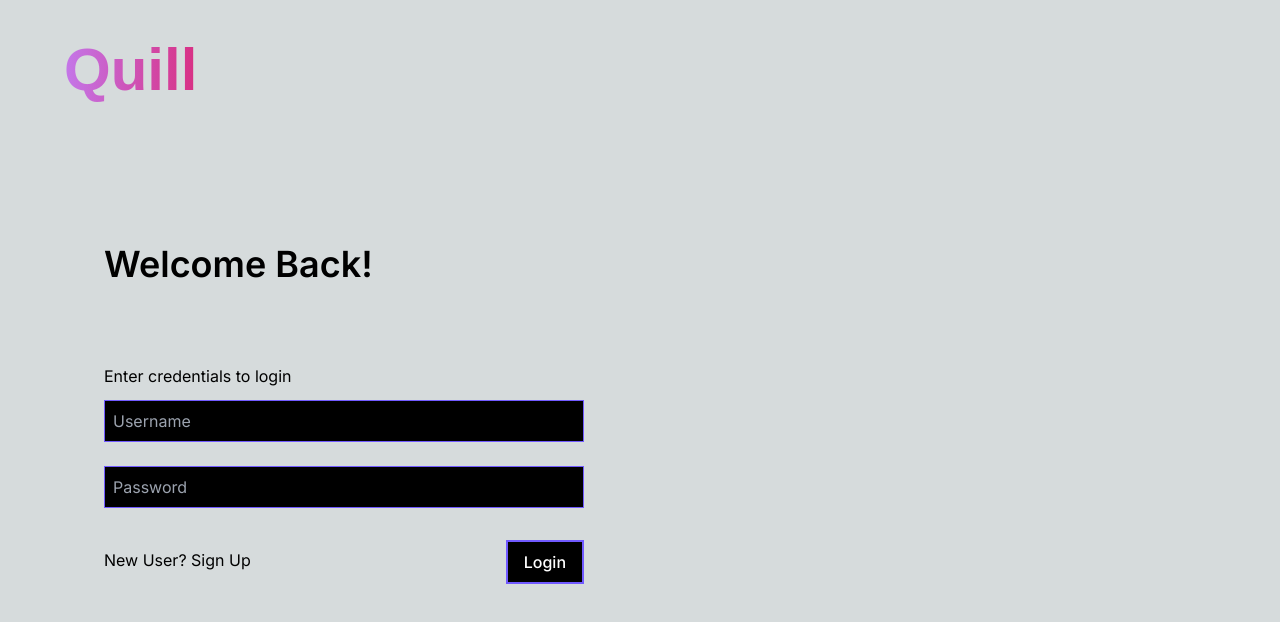
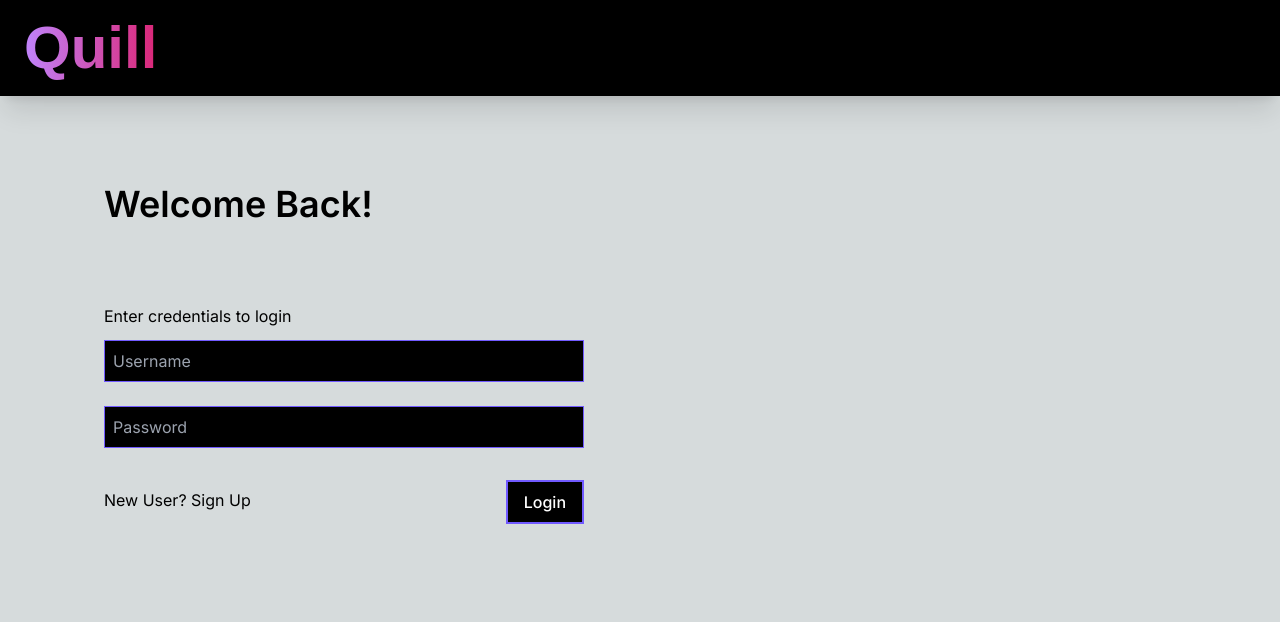
Before and after one commit to Noelzak03/quill-frontend, a Next.js app: page /login in a window 1280 px wide. Shown: the top 622 px of the page. Built offline with nearby package versions, Linux system fonts and the light colour scheme.

Commit message:
add navbar fix landing page

```diff
--- /dev/null
+++ b/src/app/components/Navbar.jsx
@@ -0,0 +1,35 @@
+// //Quill Hyperlink
+
+// import Link from "next/link";
+
+// export default function Quill() {
+//   return (
+// <Link
+//   href="/"
+//   className="p-4 sm:pl-6 font-lexend font-bold text-transparent text-6xl bg-gradient-to-r from-purple-400 to-pink-600  bg-clip-text "
+// >
+//   Quill
+// </Link>
+//   );
+// }
+import Link from "next/link";
+
+function Navbar() {
+  return (
+    <nav className="fixed w-full h-24 shadow-xl bg-secondary">
+      <div className="flex justify-between items-center w-full h-full px-6">
+        <div>
+          <Link
+            href="/"
+            className="font-lexend font-bold text-transparent text-6xl bg-gradient-to-r from-purple-400 to-pink-600  bg-clip-text "
+          >
+            Quill
+          </Link>
+        </div>
+        <div></div>
+      </div>
+    </nav>
+  );
+}
+
+export default Navbar;
--- a/src/app/components/Quilltext.jsx
+++ /dev/null
@@ -1,14 +0,0 @@
-//Quill Hyperlink
-
-import Link from "next/link";
-
-export default function Quill() {
-  return (
-    <Link
-      href="/"
-      className="p-4 sm:pl-6 font-lexend font-bold text-transparent text-6xl bg-gradient-to-r from-purple-400 to-pink-600  bg-clip-text "
-    >
-      Quill
-    </Link>
-  );
-}
--- a/src/app/layout.js
+++ b/src/app/layout.js
@@ -1,5 +1,7 @@
 import { Inter } from "next/font/google";
 import "src/app/globals.css";
+import Navbar from "./components/Navbar";
+import { cookies } from "next/headers";
 
 const inter = Inter({ subsets: ["latin"] });
 
@@ -11,7 +13,10 @@ export const metadata = {
 export default function RootLayout({ children }) {
   return (
     <html lang="en">
-      <body className={inter.className}>{children}</body>
+      <body className={inter.className}>
+        <Navbar />
+        {children}
+      </body>
     </html>
   );
 }
--- a/src/app/login/page.jsx
+++ b/src/app/login/page.jsx
@@ -1,6 +1,6 @@
 //Login Page
 "use client";
-import Quill from "../components/Quilltext";
+// import Quill from "../components/Quilltext";
 import { SubmitButton } from "../components/Formsubmit";
 
 import Link from "next/link";
@@ -29,7 +29,7 @@ export default function Login() {
   return (
     <>
       <div className="bg-transparent md:fixed z-10 p-2 sm:p-10">
-        <Quill />
+        {/* <Quill /> */}
         <div className="w-full">
           <form ref={ref} onSubmit={action} className="">
             <div className="p-16 flex-col justify-center">
--- a/src/app/page.jsx
+++ b/src/app/page.jsx
@@ -1,6 +1,6 @@
 import React from "react";
 //import Particle from "src/app/components/Particlebg";
-import Quill from "src/app/components/Quilltext";
+// import Quill from "src/app/components/Quilltext";
 import Homebutton from "src/app/components/Homebuttons";
 import { cookies } from "next/headers";
 import Link from "next/link";
@@ -10,36 +10,12 @@ function HomePage({ loggedIn }) {
   let joinLink = loggedIn ? "/join" : "/signup";
 
   return (
-    <div className="flex flex-col h-screen">
-      <div className="z-0 ">{/* <Particle /> */}</div>
-      <div className="z-10 flex items-center justify-between">
-        <div className="z-10 bg-transparent p-2 sm:p-10 justify-start">
-          <Quill />
-        </div>
-        <div className="z-10 p-4">
-          {loggedIn && (
-            <Link
-              href="/logout"
-              className="px-4
-          py-2
-          sm:font-medium
-          text-white
-          border-2
-          border-primary
-          bg-secondary
-          hover:bg-primary
-          text-center hover:text-secondary"
-            >
-              Logout
-            </Link>
-          )}
-        </div>
-      </div>
-      <div className="z-10 relative flex-col flex justify-center items-center bg-transparent pt-24 sm:p-24">
-        <p className="text-center text-white mb-36 mx-6 text-3xl sm:text-6xl font-lexend font-medium">
+    <div className="container min-h-screen mx-auto flex px-5 py-24 items-center justify-center flex-col">
+      <div className="text-center lg:w-2/3 w-full">
+        <h1 className="title-font sm:text-4xl text-3xl mb-11 font-medium text-white">
           Join Quill and embark on your creative voyage.
-        </p>
-        <div className="z-10 relative flex flex-col sm:flex-row gap-20 justify-end items-center">
+        </h1>
+        <div className="flex flex-col sm:flex-row gap-20 justify-center">
           <Homebutton
             text={loggedIn ? "Create Room" : "Login"}
             href={createLink}
--- /dev/null
+++ b/src/app/page1.jsx
@@ -0,0 +1,61 @@
+import React from "react";
+//import Particle from "src/app/components/Particlebg";
+import Quill from "src/app/components/Quilltext";
+import Homebutton from "src/app/components/Homebuttons";
+import { cookies } from "next/headers";
+import Link from "next/link";
+
+function HomePage({ loggedIn }) {
+  let createLink = loggedIn ? "/room" : "/login";
+  let joinLink = loggedIn ? "/join" : "/signup";
+
+  return (
+    <div className="flex flex-col h-screen">
+      <div className="z-0 ">{/* <Particle /> */}</div>
+      <div className="z-10 flex items-center justify-between">
+        <div className="z-10 bg-transparent p-2 sm:p-10 justify-start">
+          <Quill />
+        </div>
+        <div className="z-10 p-4">
+          {loggedIn && (
+            <Link
+              href="/logout"
+              className="px-4
+          py-2
+          sm:font-medium
+          text-white
+          border-2
+          border-primary
+          bg-secondary
+          hover:bg-primary
+          text-center hover:text-secondary"
+            >
+              Logout
+            </Link>
+          )}
+        </div>
+      </div>
+      <div className="z-10 relative flex-col flex justify-center items-center bg-transparent pt-24 sm:p-24">
+        <p className="text-center text-white mb-36 mx-6 text-3xl sm:text-6xl font-lexend font-medium">
+          Join Quill and embark on your creative voyage.
+        </p>
+        <div className="z-10 relative flex flex-col sm:flex-row gap-20 justify-end items-center">
+          <Homebutton
+            text={loggedIn ? "Create Room" : "Login"}
+            href={createLink}
+          />
+          <Homebutton
+            text={loggedIn ? "Join Room" : "Sign Up"}
+            href={joinLink}
+          />
+        </div>
+      </div>
+    </div>
+  );
+}
+
+export default function Page() {
+  const isLoggedIn = cookies().has("quill_auth");
+
+  return <HomePage loggedIn={isLoggedIn} />;
+}
```
